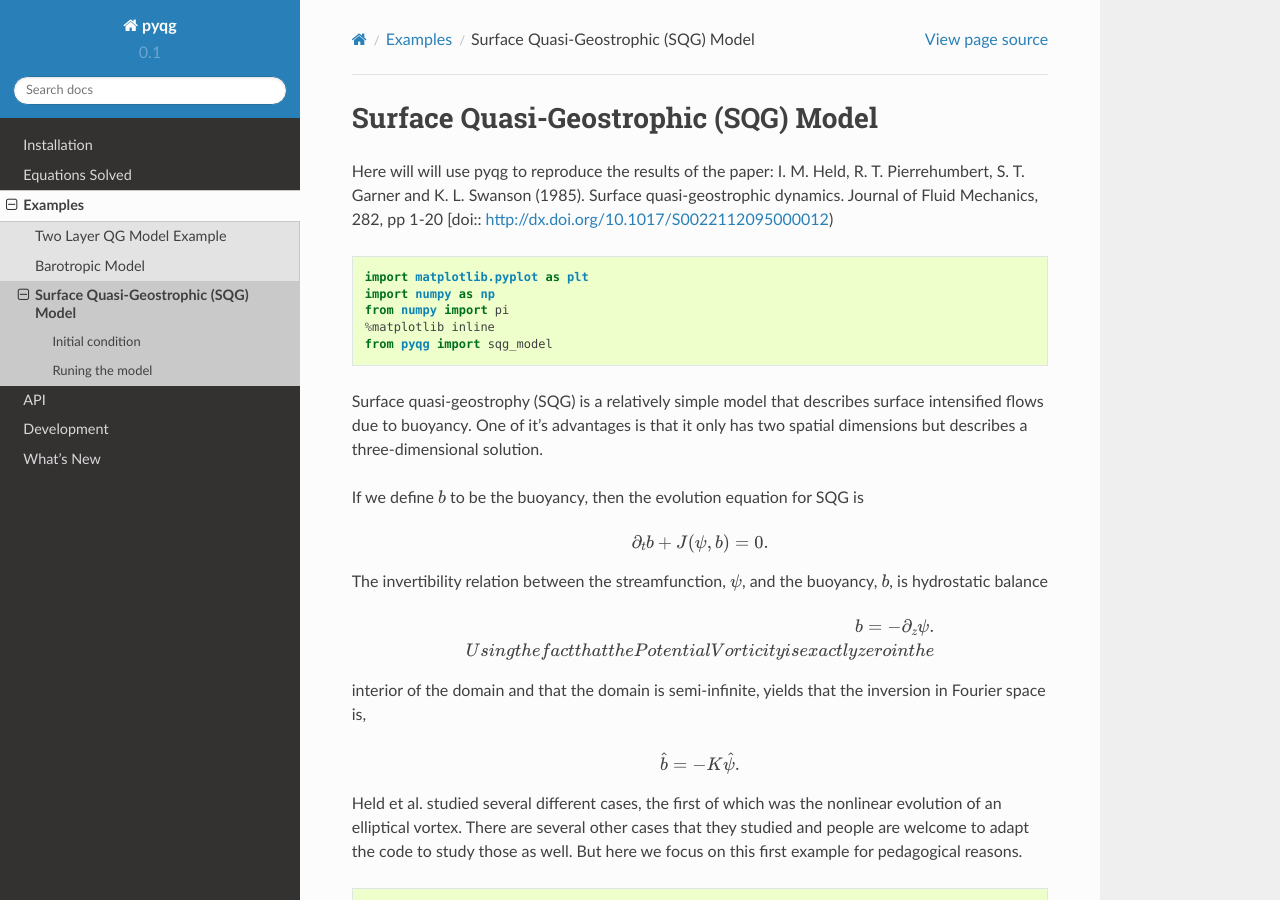
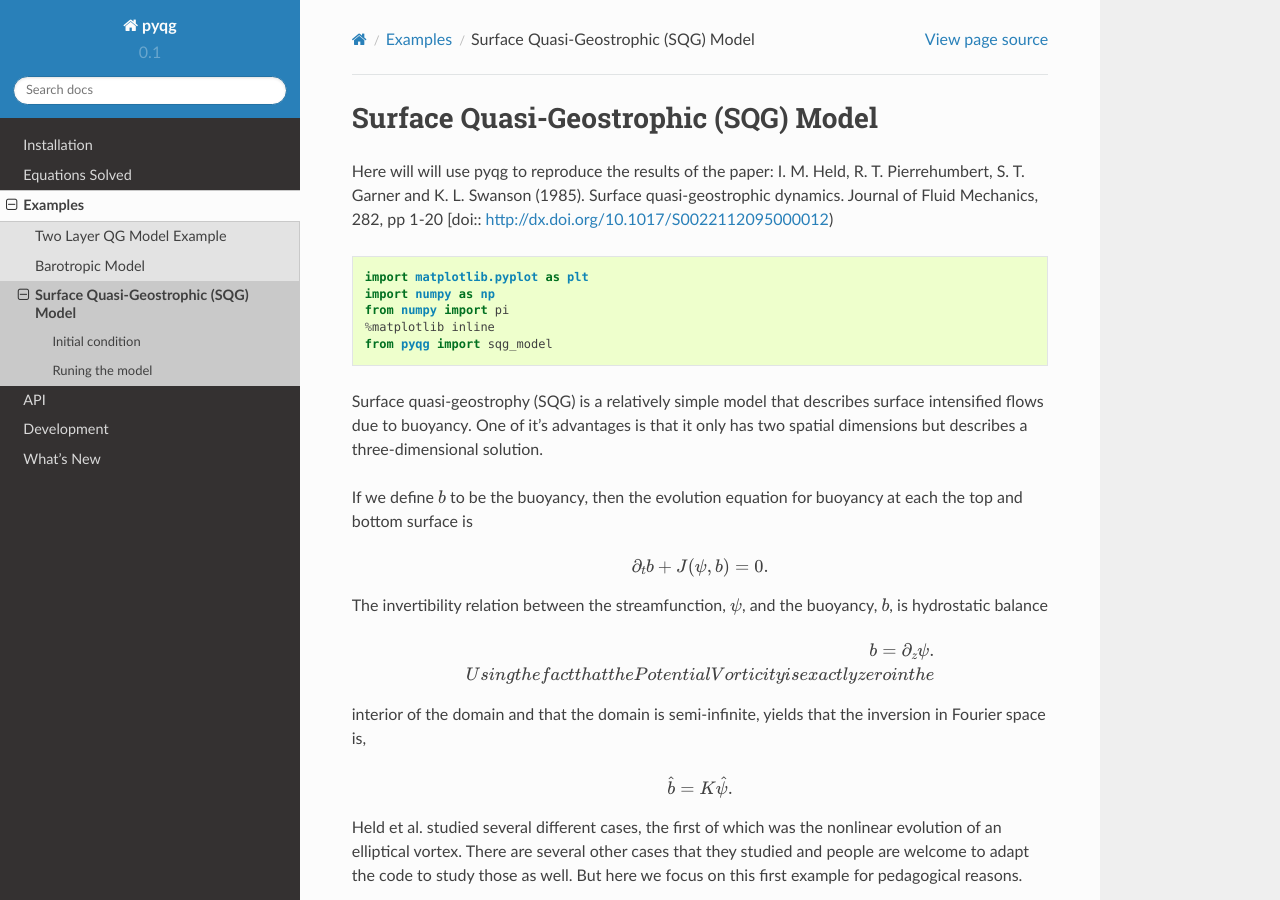
Before and after one commit to pyqg/pyqg, a Sphinx documentation site: the page built from docs/examples/sqg.rst, in a window 1280 px wide and 900 px high. Built offline with Sphinx 7.4.7 and the Read the Docs theme 2.0.0, drawn with Linux system fonts in a browser that asks for light colours.

Commit message:
modified sqg example and added equations

```diff
--- a/docs/examples/sqg.rst
+++ b/docs/examples/sqg.rst
@@ -21,7 +21,7 @@ advantages is that it only has two spatial dimensions but describes a
 three-dimensional solution.
 
 If we define :math:`b` to be the buoyancy, then the evolution equation
-for SQG is
+for buoyancy at each the top and bottom surface is
 
 .. math::
 
@@ -34,7 +34,7 @@ the buoyancy, :math:`b`, is hydrostatic balance
 .. math::
 
 
-   b = - \partial_z \psi.
+   b = \partial_z \psi.
 
  Using the fact that the Potential Vorticity is exactly zero in the
 interior of the domain and that the domain is semi-infinite, yields that
@@ -43,7 +43,7 @@ the inversion in Fourier space is,
 .. math::
 
 
-   \hat b = - K \hat \psi.
+   \hat b = K \hat \psi.
 
 Held et al. studied several different cases, the first of which was the
 nonlinear evolution of an elliptical vortex. There are several other
```
Also changed, not shown: docs/equations/notation_sqg_model.rst (added, +33 -0 lines), docs/equations/notation_sqg_model.ipynb (added), docs/examples/sqg.ipynb.
